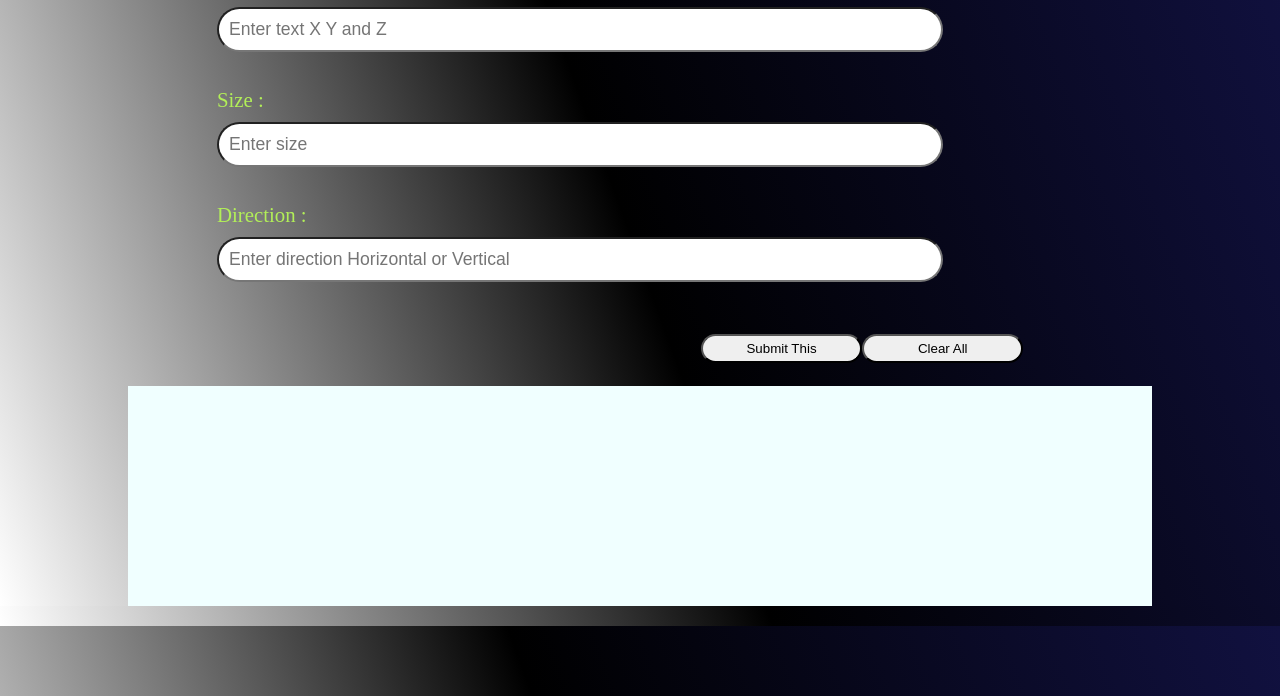
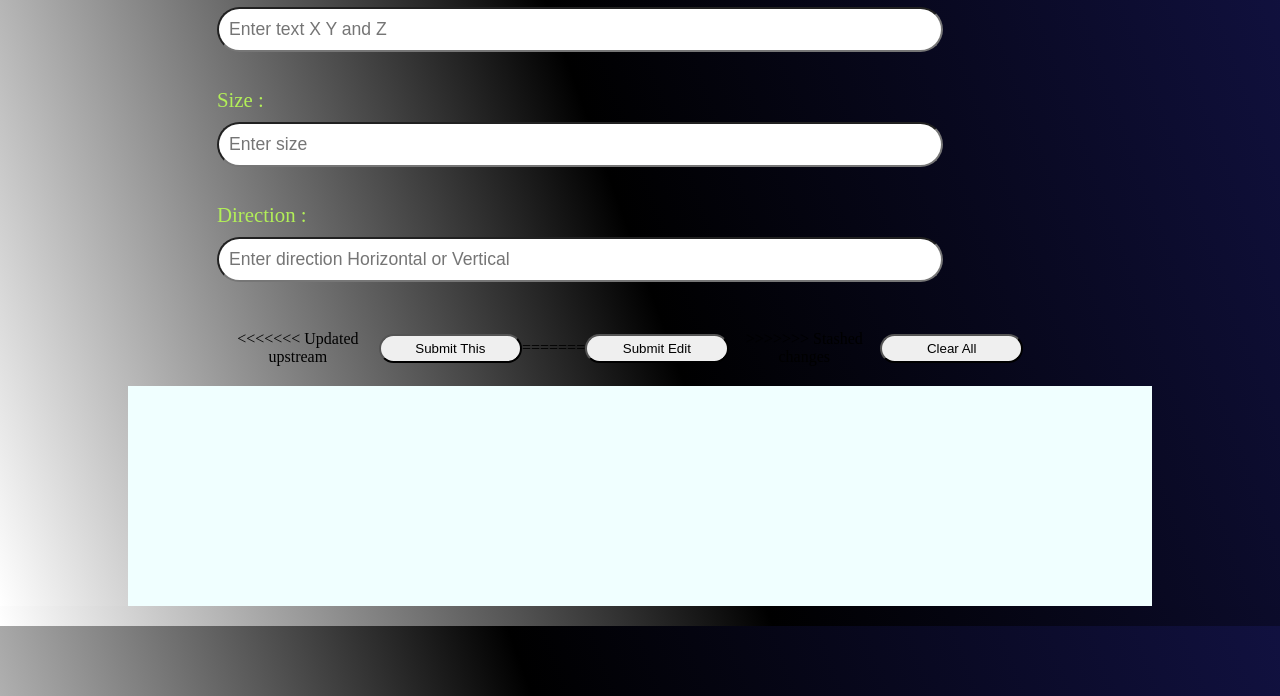
Before and after one commit to xKuroro/XYZ-machine-problem-Typescript-Web, a website with bundled scripts: page index.html in a window 1280 px wide. Shown: the part 104-800 px from the top of the page. Built offline with nearby package versions, Linux system fonts and the light colour scheme.

Commit message:
done in git stash

```diff
--- a/index.html
+++ b/index.html
@@ -30,7 +30,11 @@
         <small id="error-direction">Ja Ja</small>
        </div>
        <div class="button-container">
+<<<<<<< Updated upstream
         <button class="submit-button" type="submit">Submit This</button>
+=======
+        <button class="submit-button" type="submit">Submit Edit</button>
+>>>>>>> Stashed changes
         <button class="remove-button" type="button">Clear All</button>
        </div>
        </form>
```
